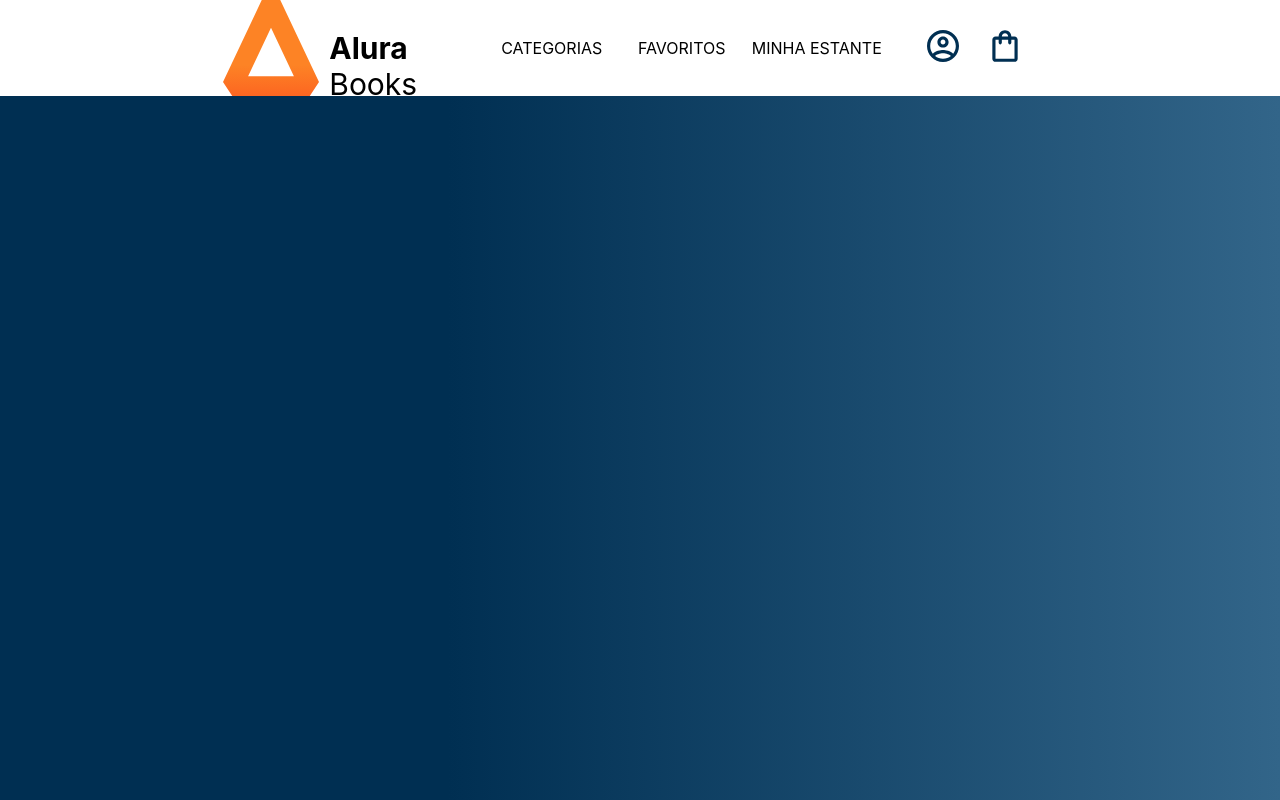
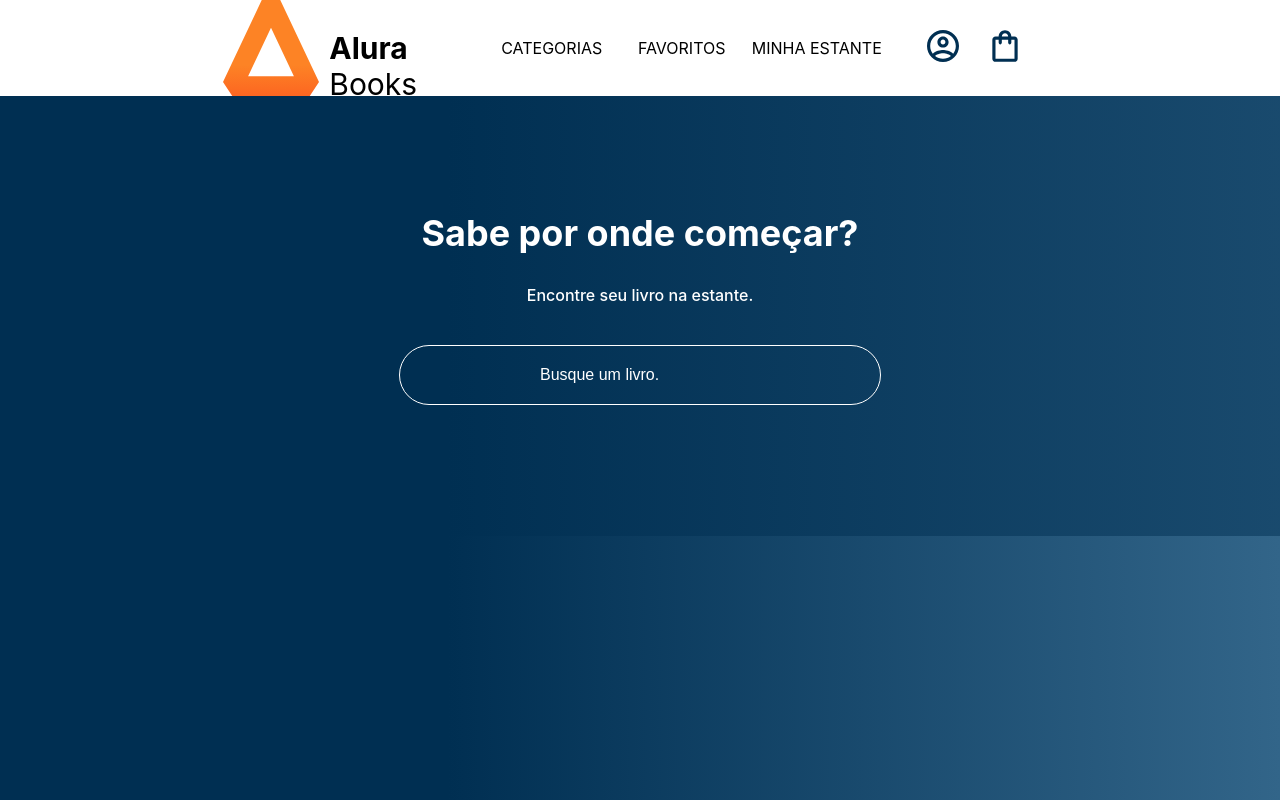
Before and after one commit to GilmarDeJesusSantana/livraria, a React (Create React App) app: page / in a window 1280 px wide. Built offline with nearby package versions, Linux system fonts and the light colour scheme.

Commit message:
Criado campo de pesquisa. Gravado o valor do campo após sair do campo.

```diff
--- a/src/App.js
+++ b/src/App.js
@@ -1,6 +1,7 @@
 import React from 'react'
 import Header from './componentes/header'
 import styled from 'styled-components'
+import Pesquisa from './componentes/Pesquisa'
 
 const AppContainer = styled.div`
   width: 100vw;
@@ -12,6 +13,7 @@ function App() {
   return (
     <AppContainer>
       <Header/>
+      <Pesquisa/>
     </AppContainer>
   );
 }
--- /dev/null
+++ b/src/componentes/Input/index.js
@@ -0,0 +1,20 @@
+import styled from "styled-components";
+
+const Input = styled.input `
+    order: 1px solid #FFF;
+    background: transparent;
+    border: 1px solid #FFF;
+    padding: 20px 140px;
+    border-radius: 50px;
+    width: 200px;
+    color: #FFF;
+    font-size: 16px;
+    margin-bottom: 10px;
+
+    &::placeholder{
+        color: #FFF;
+        font-size: 16px;
+    }
+`
+
+export default Input
--- /dev/null
+++ b/src/componentes/Pesquisa/index.js
@@ -0,0 +1,46 @@
+import Input from '../Input'
+import styled from 'styled-components'
+import { useState } from 'react'
+
+const PesquisaContainer = styled.section`
+    background-image: linear-gradient(
+        90deg,
+        #002f52 35%,
+        #326589 165%);
+    )
+    color: #FFF;
+    text-align: center;
+    padding: 85px 0;
+    height: 270px;
+    width: 100%;
+`
+
+const Titulo = styled.h2`
+        color: #FFF;
+        font-size: 36px;
+        text-align: center;
+        width: 100%;
+`
+
+const Subtitulo = styled.h3`
+        color: #FFF;
+        font-size: 16px;
+        font-weight: 500;
+        margin-bottom: 40px;
+`
+
+function Pesquisa(){
+    const[textoDigitado, setTextoDigitado] = useState('')
+
+    return(
+        <PesquisaContainer>
+            <Titulo> Sabe por onde começar? </Titulo>
+            <Subtitulo>Encontre seu livro na estante. </Subtitulo>
+            <Input placeholder="Busque um livro." onBlur={evento => setTextoDigitado(evento.target.value)}/>
+            <Subtitulo>{textoDigitado}</Subtitulo>
+        </PesquisaContainer>
+    )
+
+}
+
+export default Pesquisa
```
